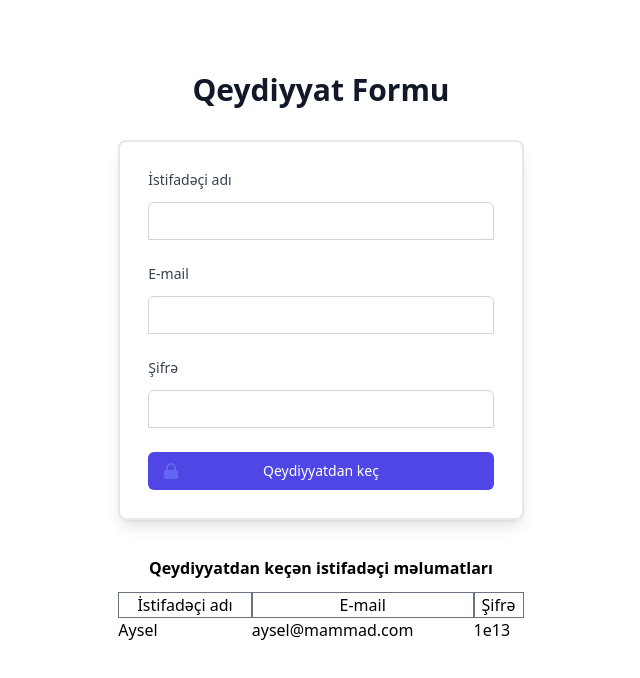
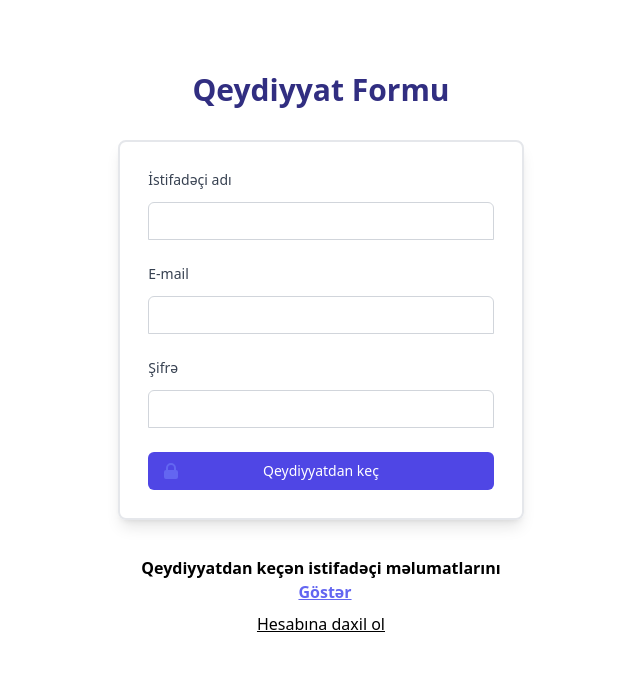
Before and after one commit to AyselMammadova/Registration-Login-React-App, a React (Create React App) app: page / in a window 1280 px wide. Shown: the top 678 px of the page, without its empty margins (319-959 px from the left). Built offline with nearby package versions, Linux system fonts and the light colour scheme.

Commit message:
all finished

```diff
--- a/src/App.css
+++ b/src/App.css
@@ -1,5 +1,12 @@
-.alert {
-    color: red;
+.alert, .success {
     text-align: center;
     margin-bottom: 20px;
 }
+
+.alert {
+    color: red;
+}
+
+.success {
+    color: green;
+}
--- a/src/App.js
+++ b/src/App.js
@@ -1,12 +1,22 @@
+import { useState } from 'react';
 import './App.css';
+import Login from './Login';
 import Registration from './Registration';
 
 function App() {
 
+  const [isUser, setIsUser] = useState(false);
+
   return (
-    <div className="App min-h-full flex items-center justify-center py-12 px-4 sm:px-6 lg:px-8">
+    <div className="App min-h-full flex flex-col items-center justify-center py-12 px-4 sm:px-6 lg:px-8">
         <div className="lg:w-1/3 sm:w-2/3 w-full">
-          <Registration />
+
+          {isUser ? <Login /> : <Registration />}
+
+          <button className="mt-2 underline text-dark-500 hover:no-underline mx-auto block"
+          onClick={() => setIsUser(!isUser)}>
+            {isUser ? 'Hesab yarat' : 'Hesabına daxil ol'}
+          </button>
 
         </div>
     </div>
--- /dev/null
+++ b/src/Login.js
@@ -0,0 +1,112 @@
+import React, { useState } from 'react';
+import { LockClosedIcon } from '@heroicons/react/solid';
+
+
+export default function Login() {
+
+    const [alert, setAlert] = useState(false);
+
+    const [login, setLogin] = useState({
+        email : "",
+        password : ""
+    });
+
+    const [loginedUser, setLoginedUser] = useState('');
+
+    const [welcome, setWelcome] = useState(false);
+
+    const handleInput = (e) => {
+        const name = e.target.name;
+        const value = e.target.value;
+
+        setLogin({...login, [name] : value})
+    }
+
+
+    const handleSubmit = (e) => {
+        e.preventDefault();
+
+        const {email, password} = login;
+
+        const allUsers = JSON.parse(localStorage.getItem('records'));
+
+        const usercheck = allUsers.map(user => (user.email === login.email && user.password === login.password));
+        console.log(usercheck);
+
+        if(!email || !password) {
+            setAlert(true);
+            setWelcome(false);
+        } else if(usercheck.includes(true)) {
+            setAlert(false);
+            setWelcome(true);
+            const index = usercheck.indexOf(true);
+            setLoginedUser(allUsers[index].username);
+        }  else {
+            setAlert(true);
+            setWelcome(false);
+        }
+    }
+
+
+
+    return (
+        <>
+            {welcome ? <p className="success font-semibold">
+                <span style={{fontWeight: "italic", fontSize: "18px"}}>{loginedUser}</span>,
+                hesabınıza uğurla daxil oldunuz
+            </p> :
+                <>
+                    <h2 className="mt-6 text-center text-3xl font-extrabold text-indigo-900">
+                        Hesabına daxil ol
+                    </h2>
+
+                    <div className={`mt-8 border-2 border-solid rounded-lg p-7 shadow-lg ${alert ? "border-red-500" : "border-gray-200"}`}>
+
+                        {alert ? <p className="alert font-semibold">Zəhmət olmasa, bütün xanaları düzgün doldurun.</p> : ''}
+
+                        <form className="space-y-6 rounded-md" action="" onSubmit={handleSubmit}>
+
+                            <div>
+                                <label htmlFor="email" className="block text-sm font-medium text-gray-700 mb-3">
+                                    E-mail
+                                </label>
+                                <input type="e-mail" autoComplete="off"
+                                className="appearance-none rounded-none relative block w-full px-3 py-2 border border-gray-300 placeholder-gray-500 text-gray-900 rounded-t-md focus:outline-none focus:ring-indigo-500 focus:border-indigo-500 focus:z-10 sm:text-sm"
+                                value={login.email}
+                                onChange={handleInput}
+                                name="email" id="email" />
+                            </div>
+
+                            <div>
+                                <label htmlFor="password" className="block text-sm font-medium text-gray-700 mb-3">
+                                    Şifrə
+                                </label>
+                                <input type="text" autoComplete="off"
+                                className="appearance-none rounded-none relative block w-full px-3 py-2 border border-gray-300 placeholder-gray-500 text-gray-900 rounded-t-md focus:outline-none focus:ring-indigo-500 focus:border-indigo-500 focus:z-10 sm:text-sm"
+                                value={login.password}
+                                onChange={handleInput}
+                                name="password" id="password" />
+                            </div>
+
+                            <div>
+                                <button
+                                    type="submit"
+                                    className="group relative w-full flex justify-center py-2 px-4 border border-transparent text-sm font-medium rounded-md text-white bg-indigo-600 hover:bg-indigo-700 focus:outline-none focus:ring-2 focus:ring-offset-2 focus:ring-indigo-500">
+                                    <span className="absolute left-0 inset-y-0 flex items-center pl-3">
+                                    <LockClosedIcon className="h-5 w-5 text-indigo-500 group-hover:text-indigo-400" aria-hidden="true" />
+                                    </span>
+
+                                    Daxil ol
+
+                                </button>
+                            </div>
+
+                        </form>
+
+                    </div>
+                </>
+            }
+        </>
+    )
+
+}
--- a/src/Registration.js
+++ b/src/Registration.js
@@ -11,14 +11,16 @@ function Registration() {
     });
 
     const [records, setRecords] = useState([
-        {username: "Aysel", email: "aysel@mammad.com", password: "1e13", id: "3937rw73r9"}
+        {username: "Aysel", email: "ayselmemmedova9317@gmail.com", password: "77777", id: "3937rw73r9"}
     ]);
 
 
     const [alert, setAlert] = useState(false);
 
-    const [login, setLogin] = useState(false);
+    const [hide, setHide] = useState(true);
+
     const isInitialMount = useRef(true);
+
     const handleInput = (e) => {
         const name = e.target.name;
         const value = e.target.value;
@@ -29,9 +31,6 @@ function Registration() {
     useEffect(() => {
 
         if(JSON.parse(window.localStorage.getItem("records")) !== null) {
-        // console.log('local');
-        // console.log(records);
-
             setRecords(JSON.parse(window.localStorage.getItem("records")));
         }
 
@@ -39,14 +38,12 @@ function Registration() {
 
 
     useEffect(()=>{
-        console.log(records);
-        if(isInitialMount.current){
 
-
+        if(isInitialMount.current) {
             isInitialMount.current = false
-        }else{
+        } else{
             localStorage.setItem("records", JSON.stringify(records));
-        console.log(records);
+            // console.log(records);
         }
 
     });
@@ -65,24 +62,12 @@ function Registration() {
             const newRecord = {...userRegistration, id : new Date().getTime().toString()};
 
             setRecords([...records, newRecord])
+            setHide(false);
 
-
-
-            // console.log('record', records);
-            // console.log(JSON.parse(window.localStorage.getItem("records")));
-            // localStorage.setItem("records", JSON.stringify(records));
             localStorage.setItem("email", JSON.stringify(newRecord.email));
             localStorage.setItem("password", JSON.stringify(newRecord.password));
         }
     }
-
-    // useEffect(() => {
-
-
-
-    //   }, [records]);
-
-
 
 
 
@@ -90,7 +75,7 @@ function Registration() {
 
     return (
         <>
-            <h2 className="mt-6 text-center text-3xl font-extrabold text-gray-900">
+            <h2 className="mt-6 text-center text-3xl font-extrabold text-indigo-900">
                 Qeydiyyat Formu
             </h2>
 
@@ -151,13 +136,24 @@ function Registration() {
             </div>
 
             <div className="records mt-9">
-                <h4 className="text-center font-bold">Qeydiyyatdan keçən istifadəçi məlumatları</h4>
+                <h3 className="text-center font-bold">
+                    Qeydiyyatdan keçən istifadəçi məlumatlarını
+                    <button className="ml-2 underline text-indigo-500 hover:no-underline"
+                    onClick={() => setHide(!hide)}>
+                        {hide ? 'Göstər' : 'Gizlə'}
+                    </button>
+                </h3>
+
+
+
+                {hide ? '' :
+
                     <div className="table w-full mt-3">
-                    <div className="table-header-group bg-dark-500">
+                        <div className="table-header-group bg-dark-500 font-bold">
                             <div className="table-row">
-                        <div className="table-cell text-center border border-gray-500">İstifadəçi adı</div>
-                        <div className="table-cell text-center border border-gray-500">E-mail</div>
-                        <div className="table-cell text-center border border-gray-500">Şifrə</div>
+                            <div className="table-cell text-center border border-gray-500 bg-gray-100">İstifadəçi adı</div>
+                            <div className="table-cell text-center border border-gray-500 bg-gray-100">E-mail</div>
+                            <div className="table-cell text-center border border-gray-500 bg-gray-100">Şifrə</div>
                             </div>
                         </div>
 
@@ -167,9 +163,9 @@ function Registration() {
                                     const {id, username, email, password} = user;
                                     return (
                                         <div className="table-row record" key={id}>
-                                        <div className="table-cell">{username}</div>
-                                        <div className="table-cell">{email}</div>
-                                        <div className="table-cell">{password}</div>
+                                            <div className="table-cell border border-gray-500 px-1">{username}</div>
+                                            <div className="table-cell border border-gray-500 px-1">{email}</div>
+                                            <div className="table-cell border border-gray-500 px-1">{password}</div>
                                         </div>
                                     )
                                 })
@@ -177,6 +173,8 @@ function Registration() {
                         </div>
 
                     </div>
+
+                }
             </div>
 
         </>
```
Lines whose indentation alone changed are shown as unchanged.
